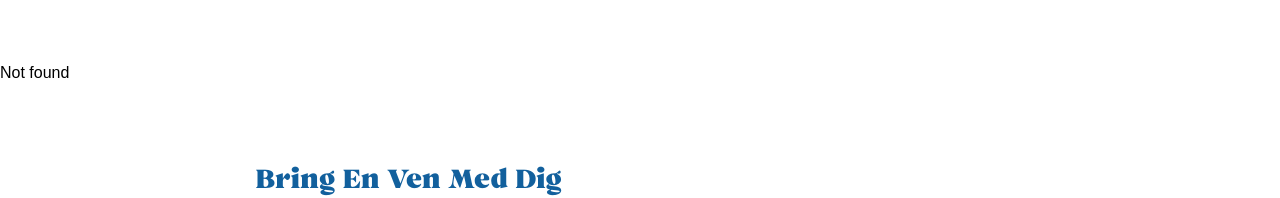
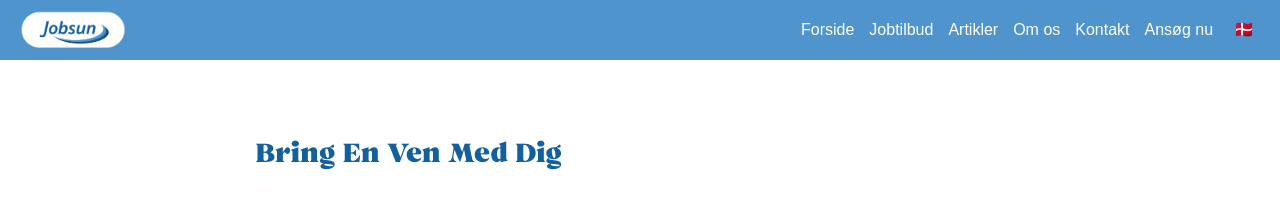
Before and after one commit to Seally191/Sabbatar-IU, a plain HTML site: page dk/articles/referral-dk.html in a window 1280 px wide. Shown: the top 198 px of the page. Drawn offline with Linux system fonts and the light colour scheme; no server answers.

Commit message:
referral page

```diff
--- a/dk/articles/referral-dk.html
+++ b/dk/articles/referral-dk.html
@@ -17,7 +17,6 @@
     <link rel="icon" type="image/x-icon" href="/Sabbatar-IU/assets/img/favicon_io/favicon.ico">
     <link rel="apple-touch-icon" href="/Sabbatar-IU/assets/img/favicon_io/apple-touch-icon.png">
     <link rel="manifest" href="/Sabbatar-IU/assets/img/favicon_io/site.webmanifest">
-
   </head>
 
   <body>
@@ -25,7 +24,7 @@
 
     <script src="/Sabbatar-IU/assets/js/header.js"></script>
     <script>
-      fetch("/Sabbatar-IU/articles/dk/header-dk.html")
+      fetch("/Sabbatar-IU/dk/articles/header-dk.html")
         .then((response) => response.text())
         .then((data) => {
           document.getElementById("header-container").innerHTML = data;
```
